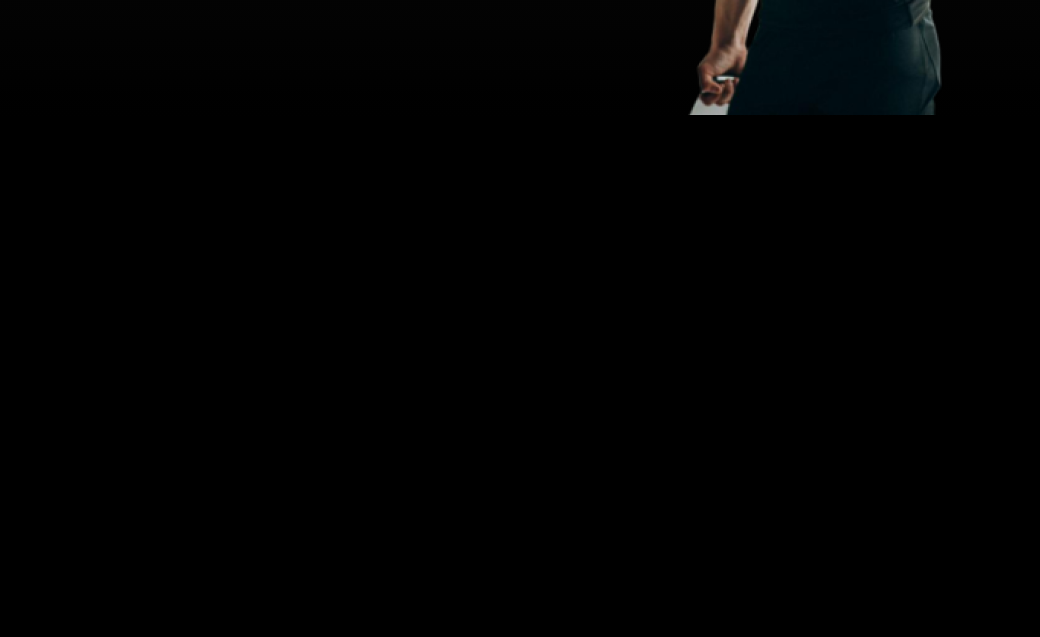
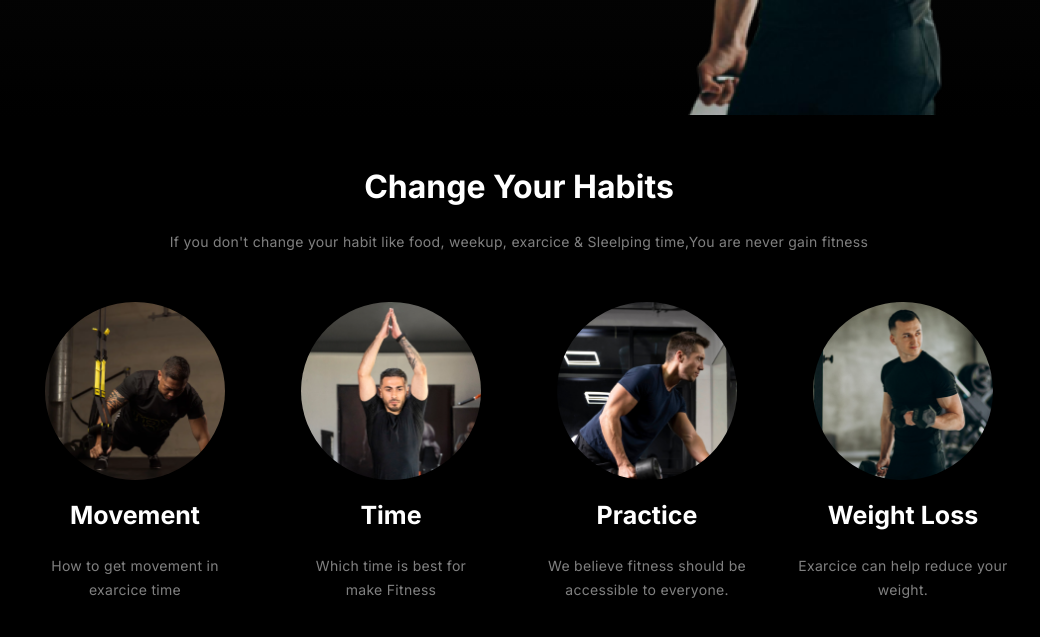
Before and after one commit to Rasadul-Islam/assignment-2, a plain HTML site: page index.html in a window 1280 px wide. Shown: the part 597-1234 px from the top of the page, without its empty margins (121-1161 px from the left). Before the commit the page ends 800 px from the top, so only its background shows below. Drawn offline with Linux system fonts and the light colour scheme.

Commit message:
Change habits section added for desktop

```diff
--- a/index.html
+++ b/index.html
@@ -50,7 +50,36 @@
          </section>
     </header>
     <!-- header section end -->
-
+    <!-- Change Your Habit section start -->
+    <section class="habit-content container">
+        <div class="hebit-text">
+            <h1 class="text-title">Change Your Habits</h1>
+            <p class="pera">If you don't change your habit like food, weekup, exarcice & Sleelping time,You are never gain fitness</p>
+        </div>
+        <div class="habit-items flex">
+            <div class="item">
+                <img src="./images/movement.png" alt="movement picture">
+                <h1 class="head-text">Movement</h1>
+                <p class="pera">How to get movement in<br>exarcice time</p>
+            </div>
+            <div class="item">
+                <img src="./images/time.png" alt="Exarcice Time">
+                <h1 class="head-text">Time</h1>
+                <p class="pera">Which time is best for <br> make Fitness</p>
+            </div>
+            <div class="item">
+                <img src="./images/practice.png" alt="Practice Picture">
+                <h1 class="head-text">Practice</h1>
+                <p class="pera">We believe fitness should be<br>accessible to everyone.</p>
+            </div>
+            <div class="item">
+                <img src="./images/weight.png" alt="Weight Loss Picture">
+                <h1 class="head-text">Weight Loss</h1>
+                <p class="pera">Exarcice can help reduce your<br>weight.</p>
+            </div>
+        </div>
+    </section>
+    <!-- Change Your Habit section End -->
 
 
 
--- a/style/style.css
+++ b/style/style.css
@@ -183,7 +183,22 @@ nav{
 }
 /* hader style end */
 /* Main section start */
-
+/* Change Your Habits style start */
+.habit-items{
+    justify-content: space-between;
+    margin-top: 48px;
+}
+.habit-items .item{
+    width: 25%;
+    text-align: center;
+}
+.item img{
+    width: 70%;
+    border-radius: 50%;
+    border: 5 px solid var(--Shadow-bg);
+    margin-bottom: 16px;
+}
+/* Change Your Habits style End */
 
 
 
```
